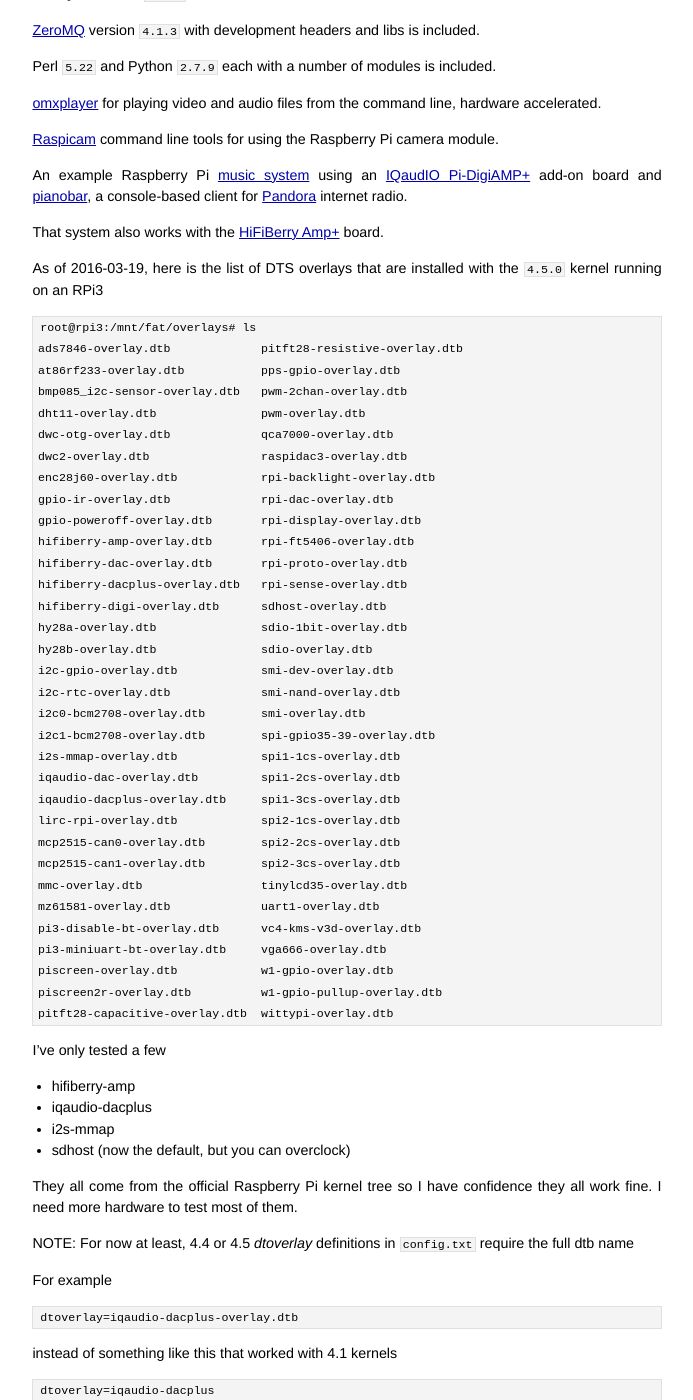
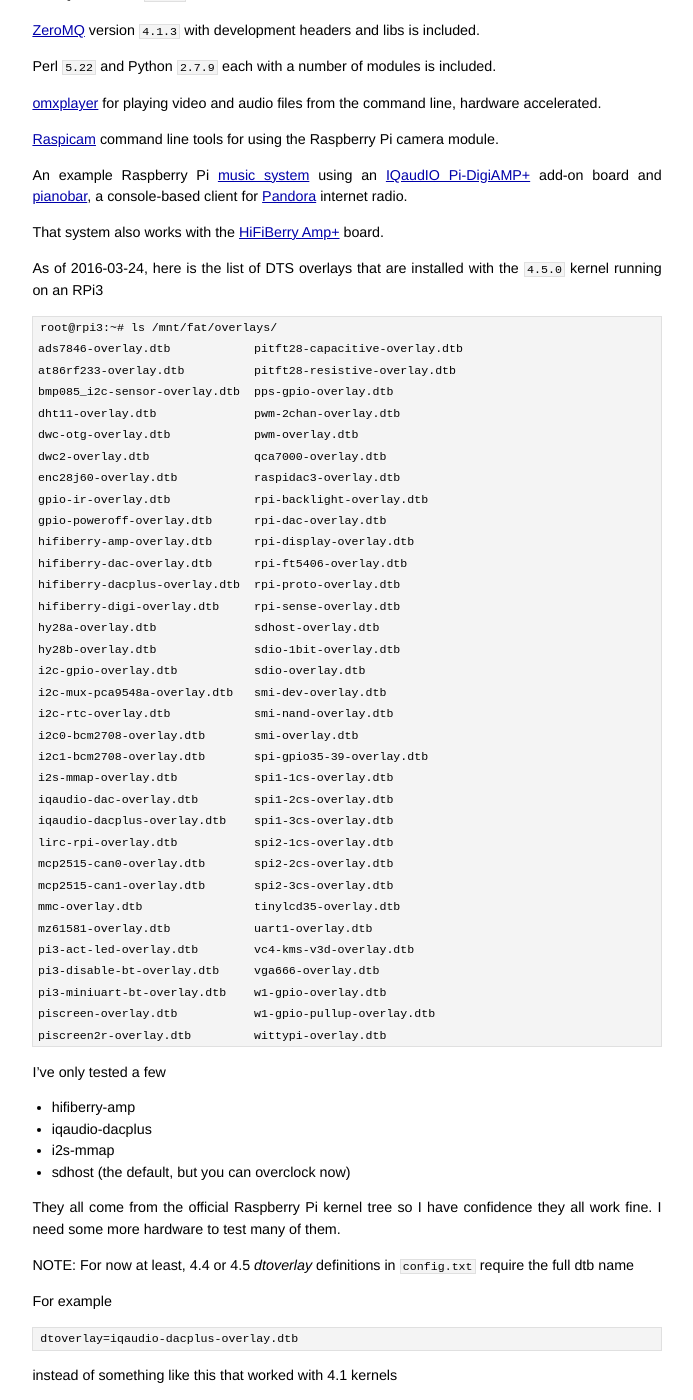
Before and after one commit to jumpnow/jumpnowtek-site, a Jekyll site: the page built from _posts/2015-12-04-Raspberry-Pi-Systems-with-Yocto.md, in a window 1280 px wide and 1400 px high, scrolled down 1118 px. Shown: the whole window, without its empty margins (293-986 px from the left). Built offline with Jekyll 4.4.1, drawn with Linux system fonts in a browser that asks for light colours; some of the changed text lies outside the part shown.

Commit message:
Update overlay list in rpi doc

```diff
--- a/_posts/2015-12-04-Raspberry-Pi-Systems-with-Yocto.md
+++ b/_posts/2015-12-04-Raspberry-Pi-Systems-with-Yocto.md
@@ -2,7 +2,7 @@
 layout: post
 title: Building Raspberry Pi Systems with Yocto
 description: "Building customized systems for the Raspberry Pi using tools from the Yocto Project"
-date: 2016-03-23 11:15:00
+date: 2016-03-24 08:15:00
 categories: rpi
 tags: [linux, rpi, yocto, rpi2, rpi3, rpi zero, rpi compute]
 ---
@@ -60,41 +60,42 @@ An example Raspberry Pi [music system][rpi-pandora] using an [IQaudIO Pi-DigiAMP
 
 That system also works with the [HiFiBerry Amp+][hifiberry-amp] board.
 
-As of 2016-03-19, here is the list of DTS overlays that are installed with the `4.5.0` kernel running on an RPi3
+As of 2016-03-24, here is the list of DTS overlays that are installed with the `4.5.0` kernel running on an RPi3
 
-    root@rpi3:/mnt/fat/overlays# ls
-    ads7846-overlay.dtb             pitft28-resistive-overlay.dtb
-    at86rf233-overlay.dtb           pps-gpio-overlay.dtb
-    bmp085_i2c-sensor-overlay.dtb   pwm-2chan-overlay.dtb
-    dht11-overlay.dtb               pwm-overlay.dtb
-    dwc-otg-overlay.dtb             qca7000-overlay.dtb
-    dwc2-overlay.dtb                raspidac3-overlay.dtb
-    enc28j60-overlay.dtb            rpi-backlight-overlay.dtb
-    gpio-ir-overlay.dtb             rpi-dac-overlay.dtb
-    gpio-poweroff-overlay.dtb       rpi-display-overlay.dtb
-    hifiberry-amp-overlay.dtb       rpi-ft5406-overlay.dtb
-    hifiberry-dac-overlay.dtb       rpi-proto-overlay.dtb
-    hifiberry-dacplus-overlay.dtb   rpi-sense-overlay.dtb
-    hifiberry-digi-overlay.dtb      sdhost-overlay.dtb
-    hy28a-overlay.dtb               sdio-1bit-overlay.dtb
-    hy28b-overlay.dtb               sdio-overlay.dtb
-    i2c-gpio-overlay.dtb            smi-dev-overlay.dtb
-    i2c-rtc-overlay.dtb             smi-nand-overlay.dtb
-    i2c0-bcm2708-overlay.dtb        smi-overlay.dtb
-    i2c1-bcm2708-overlay.dtb        spi-gpio35-39-overlay.dtb
-    i2s-mmap-overlay.dtb            spi1-1cs-overlay.dtb
-    iqaudio-dac-overlay.dtb         spi1-2cs-overlay.dtb
-    iqaudio-dacplus-overlay.dtb     spi1-3cs-overlay.dtb
-    lirc-rpi-overlay.dtb            spi2-1cs-overlay.dtb
-    mcp2515-can0-overlay.dtb        spi2-2cs-overlay.dtb
-    mcp2515-can1-overlay.dtb        spi2-3cs-overlay.dtb
-    mmc-overlay.dtb                 tinylcd35-overlay.dtb
-    mz61581-overlay.dtb             uart1-overlay.dtb
-    pi3-disable-bt-overlay.dtb      vc4-kms-v3d-overlay.dtb
-    pi3-miniuart-bt-overlay.dtb     vga666-overlay.dtb
-    piscreen-overlay.dtb            w1-gpio-overlay.dtb
-    piscreen2r-overlay.dtb          w1-gpio-pullup-overlay.dtb
-    pitft28-capacitive-overlay.dtb  wittypi-overlay.dtb
+    root@rpi3:~# ls /mnt/fat/overlays/
+    ads7846-overlay.dtb            pitft28-capacitive-overlay.dtb
+    at86rf233-overlay.dtb          pitft28-resistive-overlay.dtb
+    bmp085_i2c-sensor-overlay.dtb  pps-gpio-overlay.dtb
+    dht11-overlay.dtb              pwm-2chan-overlay.dtb
+    dwc-otg-overlay.dtb            pwm-overlay.dtb
+    dwc2-overlay.dtb               qca7000-overlay.dtb
+    enc28j60-overlay.dtb           raspidac3-overlay.dtb
+    gpio-ir-overlay.dtb            rpi-backlight-overlay.dtb
+    gpio-poweroff-overlay.dtb      rpi-dac-overlay.dtb
+    hifiberry-amp-overlay.dtb      rpi-display-overlay.dtb
+    hifiberry-dac-overlay.dtb      rpi-ft5406-overlay.dtb
+    hifiberry-dacplus-overlay.dtb  rpi-proto-overlay.dtb
+    hifiberry-digi-overlay.dtb     rpi-sense-overlay.dtb
+    hy28a-overlay.dtb              sdhost-overlay.dtb
+    hy28b-overlay.dtb              sdio-1bit-overlay.dtb
+    i2c-gpio-overlay.dtb           sdio-overlay.dtb
+    i2c-mux-pca9548a-overlay.dtb   smi-dev-overlay.dtb
+    i2c-rtc-overlay.dtb            smi-nand-overlay.dtb
+    i2c0-bcm2708-overlay.dtb       smi-overlay.dtb
+    i2c1-bcm2708-overlay.dtb       spi-gpio35-39-overlay.dtb
+    i2s-mmap-overlay.dtb           spi1-1cs-overlay.dtb
+    iqaudio-dac-overlay.dtb        spi1-2cs-overlay.dtb
+    iqaudio-dacplus-overlay.dtb    spi1-3cs-overlay.dtb
+    lirc-rpi-overlay.dtb           spi2-1cs-overlay.dtb
+    mcp2515-can0-overlay.dtb       spi2-2cs-overlay.dtb
+    mcp2515-can1-overlay.dtb       spi2-3cs-overlay.dtb
+    mmc-overlay.dtb                tinylcd35-overlay.dtb
+    mz61581-overlay.dtb            uart1-overlay.dtb
+    pi3-act-led-overlay.dtb        vc4-kms-v3d-overlay.dtb
+    pi3-disable-bt-overlay.dtb     vga666-overlay.dtb
+    pi3-miniuart-bt-overlay.dtb    w1-gpio-overlay.dtb
+    piscreen-overlay.dtb           w1-gpio-pullup-overlay.dtb
+    piscreen2r-overlay.dtb         wittypi-overlay.dtb
 
 
 I've only tested a few
@@ -102,9 +103,9 @@ I've only tested a few
 * hifiberry-amp
 * iqaudio-dacplus
 * i2s-mmap
-* sdhost (now the default, but you can overclock)
+* sdhost (the default, but you can overclock now)
 
-They all come from the official Raspberry Pi kernel tree so I have confidence they all work fine. I need  more hardware to test most of them.
+They all come from the official Raspberry Pi kernel tree so I have confidence they all work fine. I need  some more hardware to test many of them.
 
 NOTE: For now at least, 4.4 or 4.5 *dtoverlay* definitions in `config.txt` require the full dtb name
 
```
